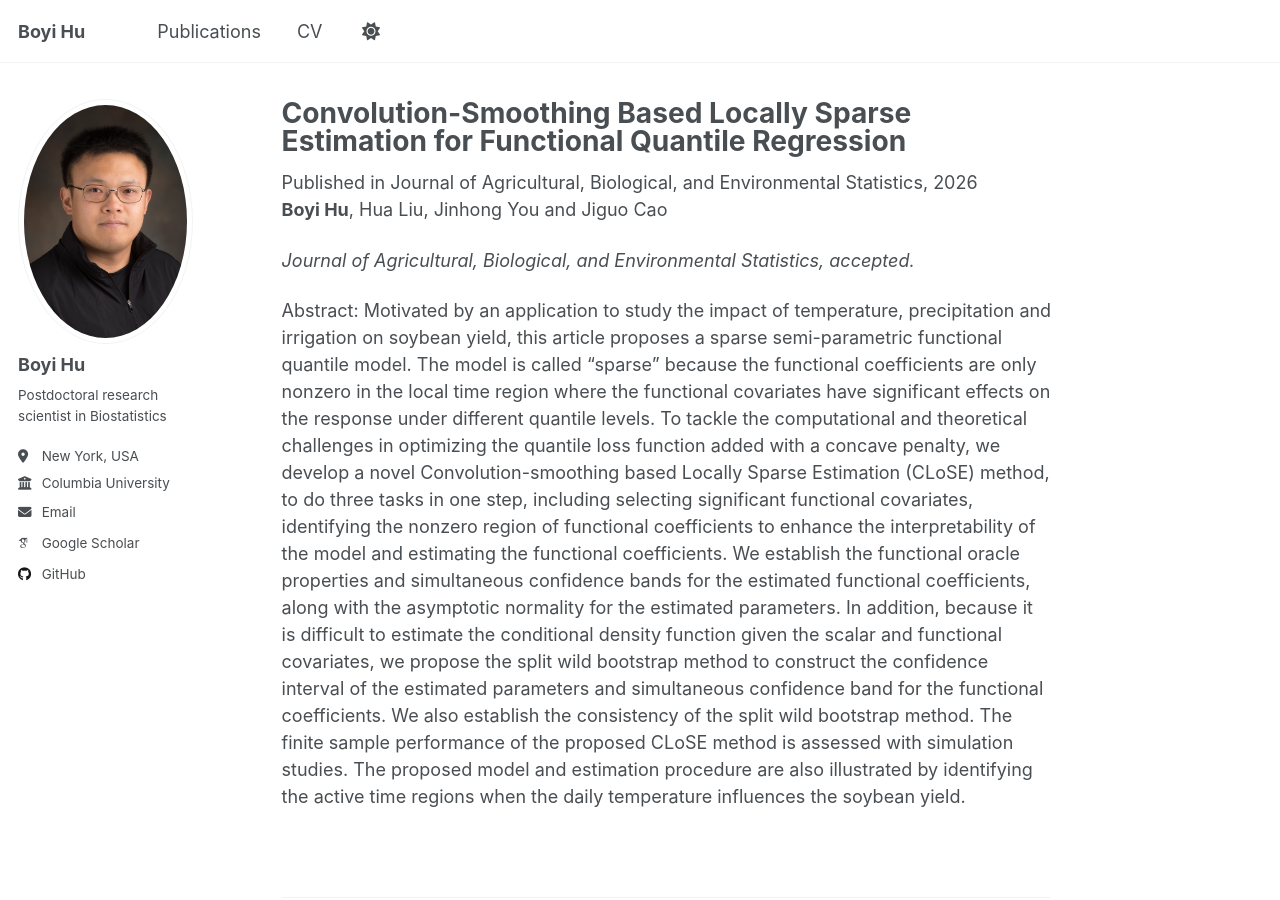
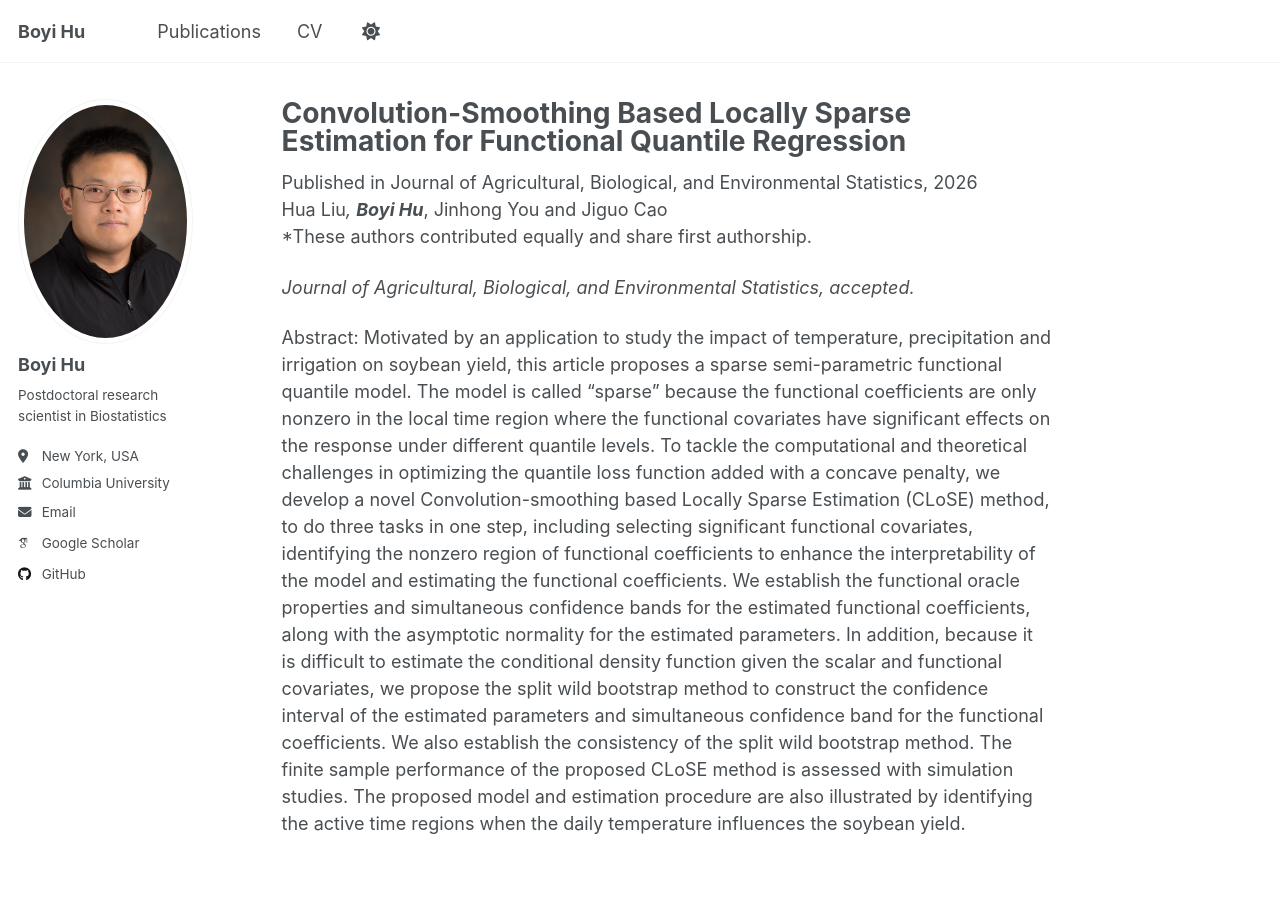
Before and after one commit to BoyiHu673/BoyiHu673.github.io, a Jekyll site: the page built from _publications/CLoSE.md, in a window 1280 px wide and 900 px high. Built offline with Jekyll 4.4.1, drawn with Linux system fonts in a browser that asks for light colours; some web fonts are replaced; a script that is not in the unit is left out.

Commit message:
Update CLoSE.md

```diff
--- a/_publications/CLoSE.md
+++ b/_publications/CLoSE.md
@@ -5,9 +5,10 @@ category: manuscripts
 permalink: /publication/CLoSE
 date: 2026-01-25
 venue: "Journal of Agricultural, Biological, and Environmental Statistics"
-paperurl: '[https://arxiv.org/abs/2512.01341](https://doi.org/10.1007/s13253-026-00728-7)'
+paperurl: 'https://doi.org/10.1007/s13253-026-00728-7'
 ---
-**Boyi Hu**, Hua Liu, Jinhong You and Jiguo Cao
+Hua Liu*, **Boyi Hu***, Jinhong You and Jiguo Cao
+\*These authors contributed equally and share first authorship.
 
 *Journal of Agricultural, Biological, and Environmental Statistics, accepted.*
 
```
